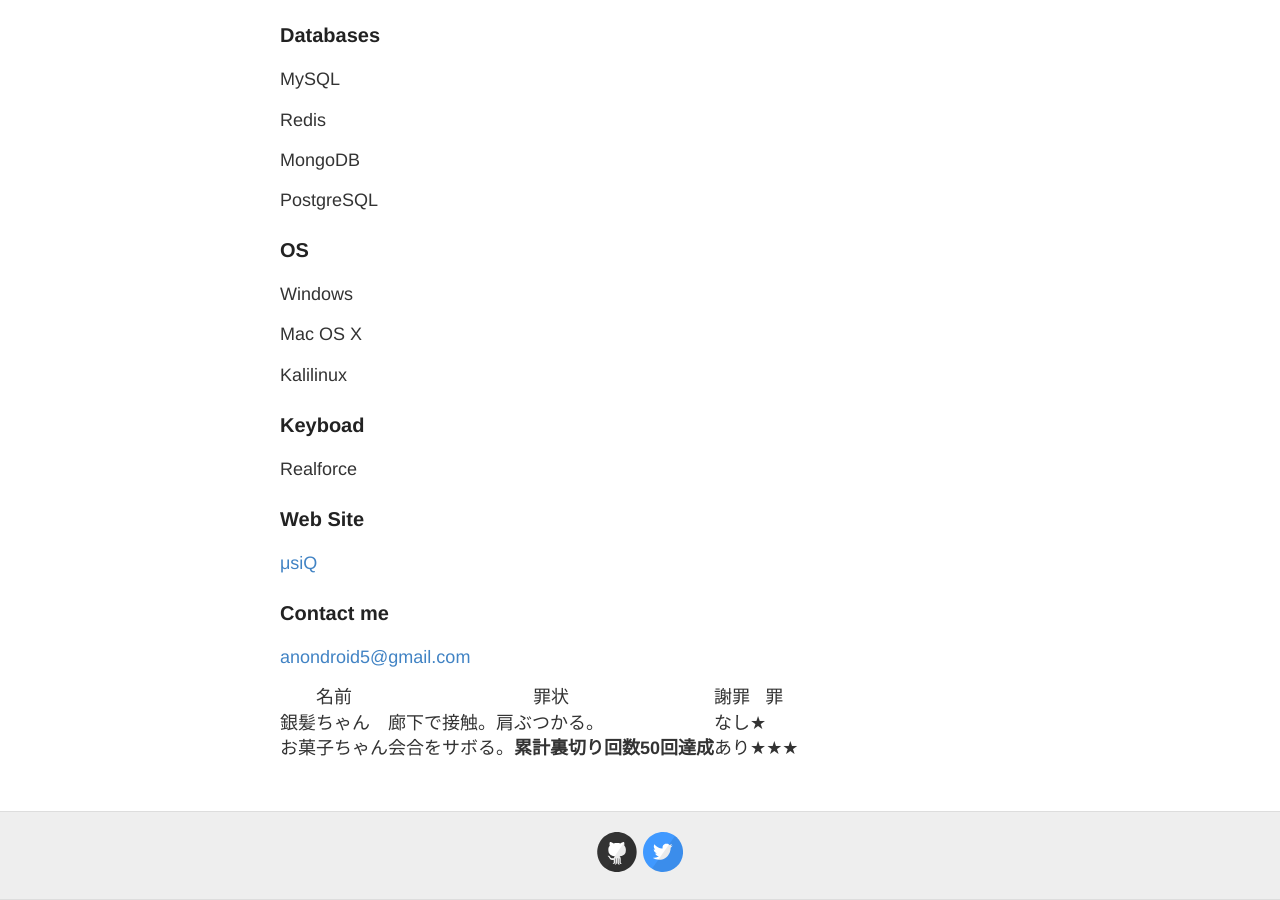
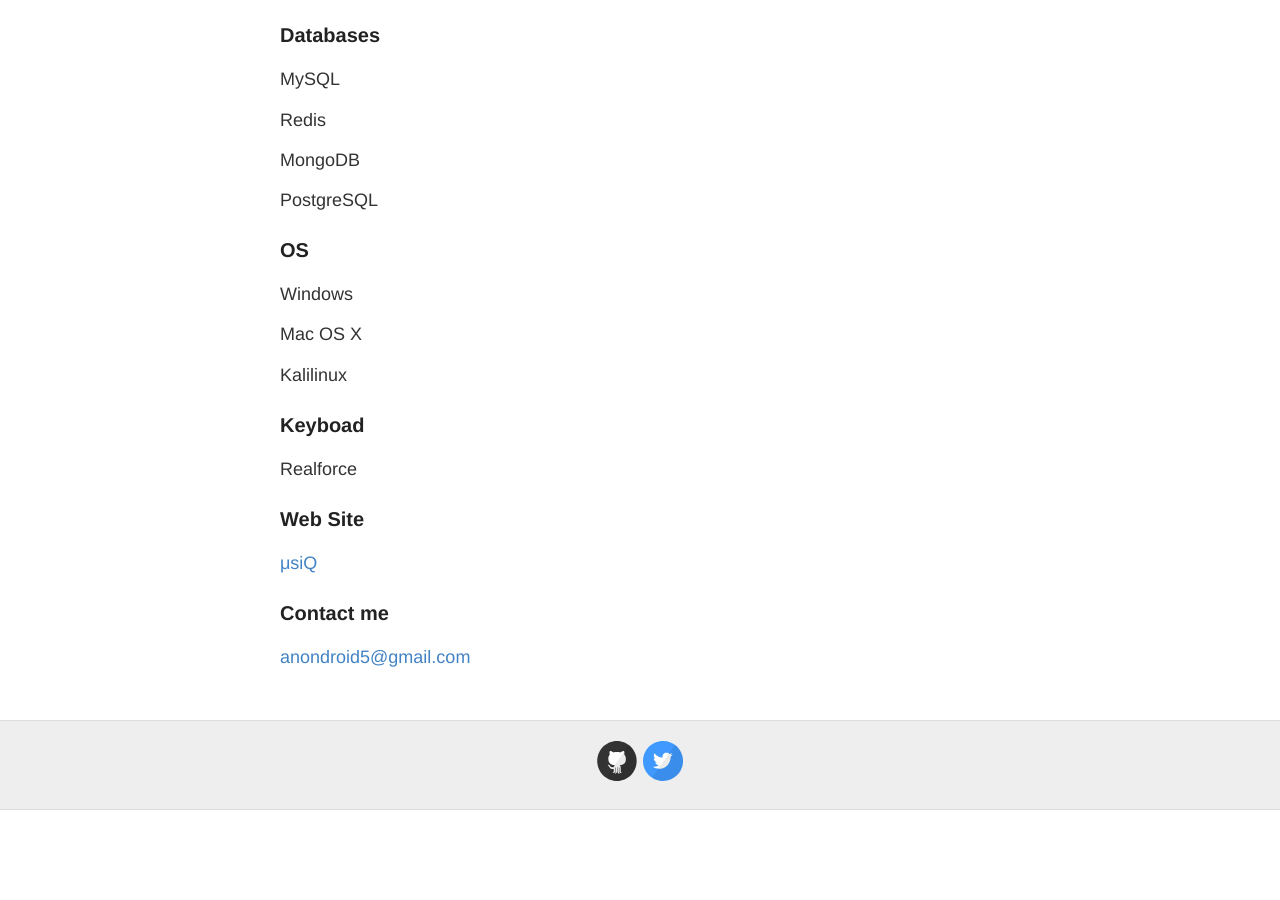
Before and after one commit to The-Actual-Damien/nondroid5-jeckyll, a Jekyll site: the page built from about.md, in a window 1280 px wide and 900 px high, scrolled down 844 px. Built offline with Jekyll 4.4.1, drawn with Linux system fonts in a browser that asks for light colours; Markdown is read by kramdown in place of the engine named in the settings; after the commit the page ends 1654 px from its top, so only the background shows below that.

Commit message:
Update about.md

```diff
--- a/about.md
+++ b/about.md
@@ -63,8 +63,3 @@ Realforce
 ### Contact me
 
 [anondroid5@gmail.com](mailto:anondroid5@gmail.com)
-
-|名前        |罪状                                    |謝罪|罪    |
-|------------|----------------------------------------|----|------|
-|銀髪ちゃん  |廊下で接触。肩ぶつかる。                |なし|★    |
-|お菓子ちゃん|会合をサボる。**累計裏切り回数50回達成**|あり|★★★|
```
